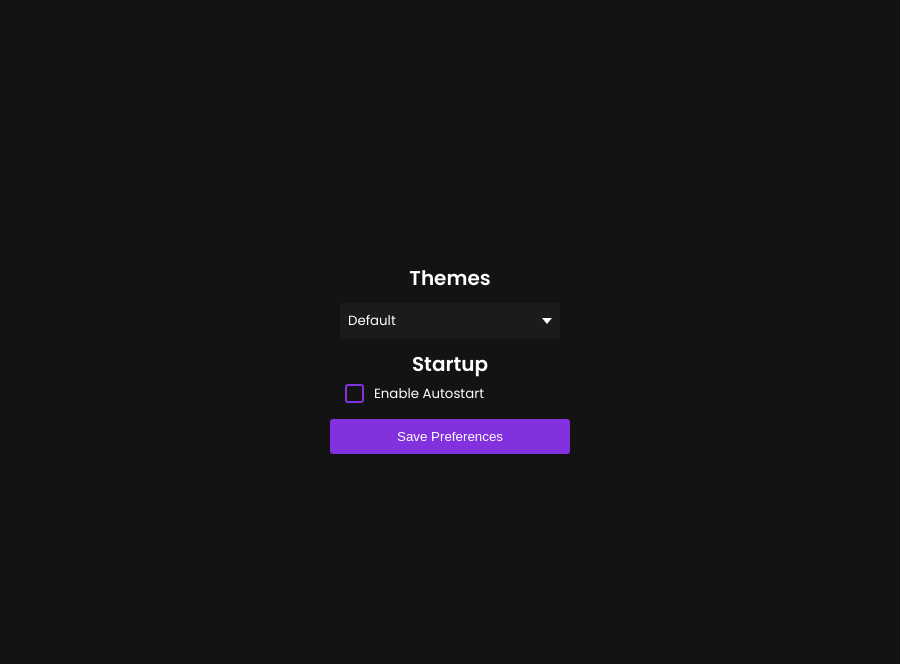
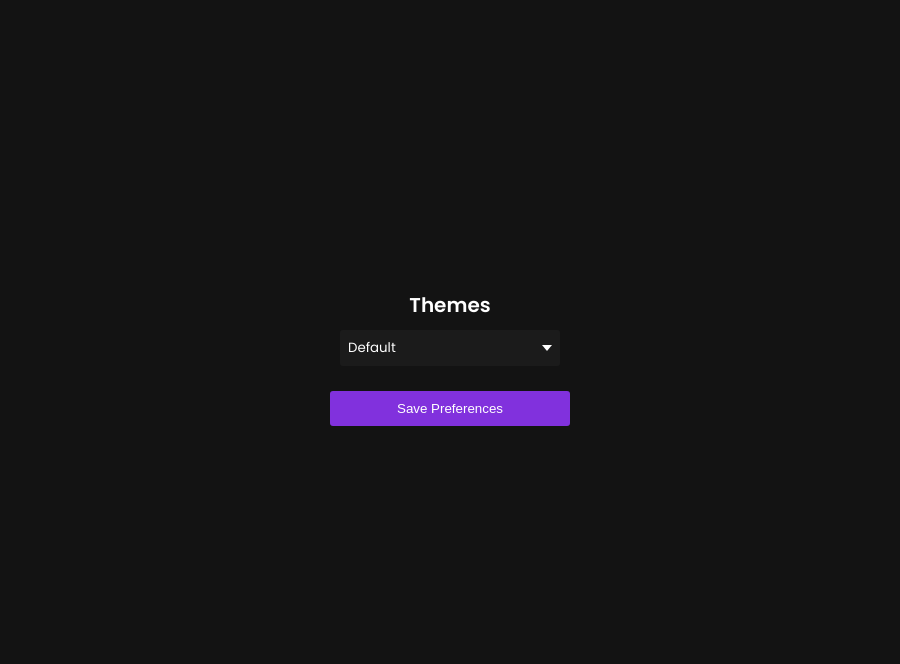
Before and after one commit to gokiimax/customRPC, an Electron app: page src/settings/index.html in a window 900 px wide. Shown: the part 79-743 px from the top of the page. Drawn offline with Linux system fonts and the light colour scheme.

Commit message:
added settings

```diff
--- a/src/settings/index.html
+++ b/src/settings/index.html
@@ -60,12 +60,12 @@
                   </ul>
                 </div>
 
-                <label id="btnlabel">Startup</label>
+                <!-- <label id="btnlabel">Startup (in development)</label>
                 <label class="checkbox" for="startupCheckbox">
                   <input class="checkbox_input" type="checkbox" id="startupCheckbox">
                   <div class="checkbox_box"></div>
                   Enable Autostart
-                </label>
+                </label> -->
 
                 <button class="btn savebtn">Save Preferences</button>
               </form>
```
